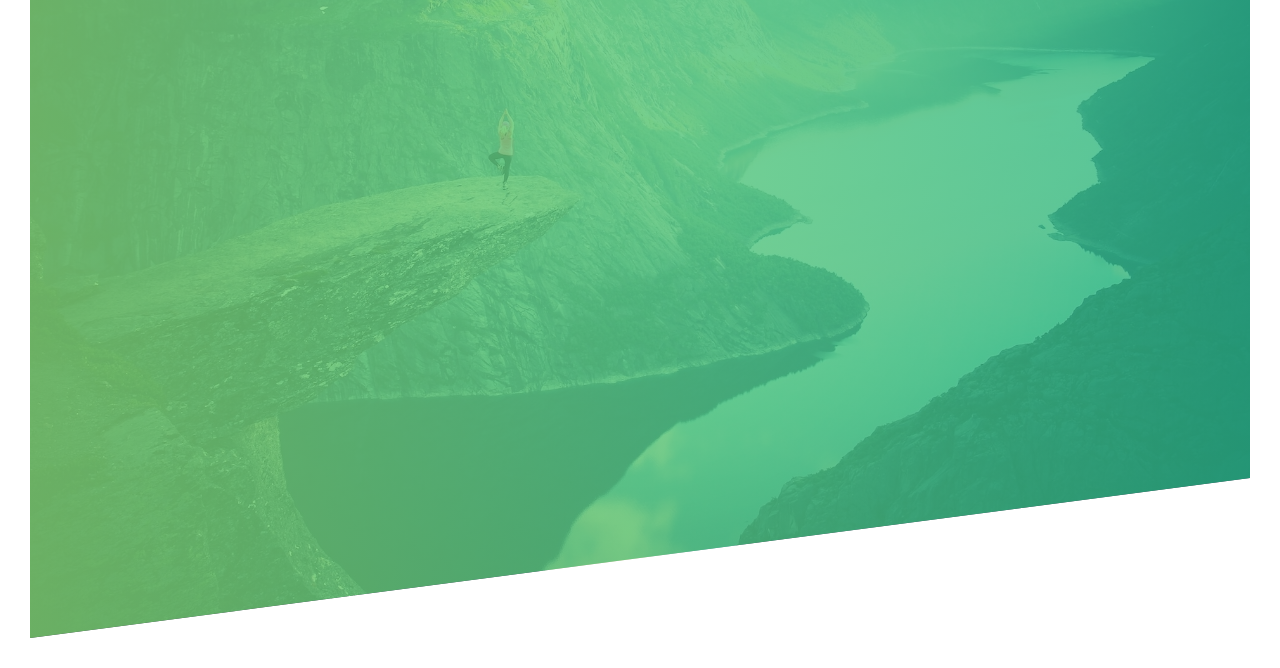
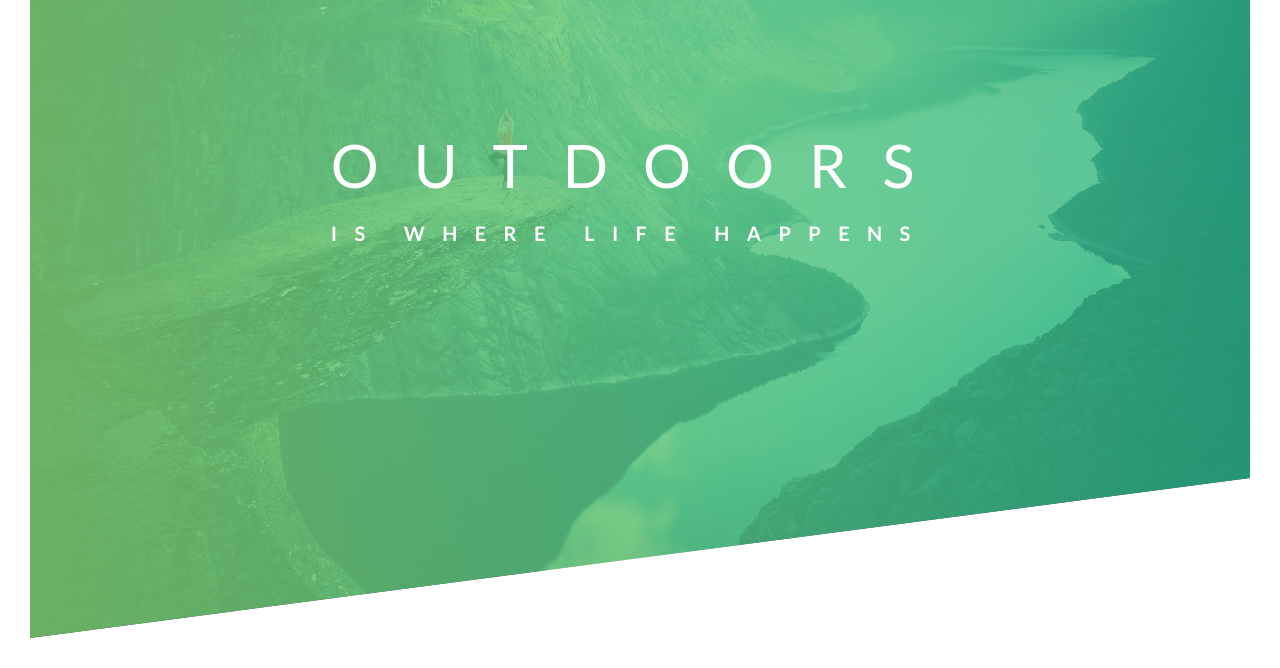
Before and after one commit to a-pragya/natours, a website: page index.html in a window 1280 px wide. Shown: the part 152-820 px from the top of the page. Drawn offline with Linux system fonts and the light colour scheme.

Commit message:
added header text

```diff
--- a/css/style.css
+++ b/css/style.css
@@ -9,6 +9,7 @@ Dark green: #28b485
   margin: 0;
   box-sizing: border-box;
 }
+
 body {
   font-family: "Lato", sans-serif;
   font-size: 16px;
@@ -17,6 +18,7 @@ body {
   color: #777;
   padding: 30px;
 }
+
 .header {
   height: 95vh;
   width: 100%;
@@ -31,11 +33,39 @@ body {
   clip-path: polygon(0 0, 100% 0, 100% 75vh, 0 100%);
   position: relative;
 }
+
 .logo-box {
   position: absolute;
   top: 50px;
   left: 40px;
 }
+
 .logo {
   height: 35px;
 }
+
+.text-box {
+  position: absolute;
+  top: 40%;
+  left: 50%;
+  transform: translate(-50%, -50%);
+}
+
+.heading-primary {
+  color: #fff;
+  text-transform: uppercase;
+}
+
+.heading-primary-main {
+  display: block;
+  font-size: 60px;
+  font-weight: 400;
+  letter-spacing: 35px;
+}
+
+.heading-primary-sub {
+  display: block;
+  font-size: 20px;
+  font-weight: 700;
+  letter-spacing: 17.4px;
+}
--- a/index.html
+++ b/index.html
@@ -16,6 +16,12 @@
       <div class="logo-box">
         <img class="logo" src="img/img/logo-white.png" />
       </div>
+      <div class="text-box">
+        <h1 class="heading-primary">
+          <span class="heading-primary-main">OUTDOORS</span>
+          <span class="heading-primary-sub">is where life happens</span>
+        </h1>
+      </div>
     </header>
   </body>
 </html>
```
